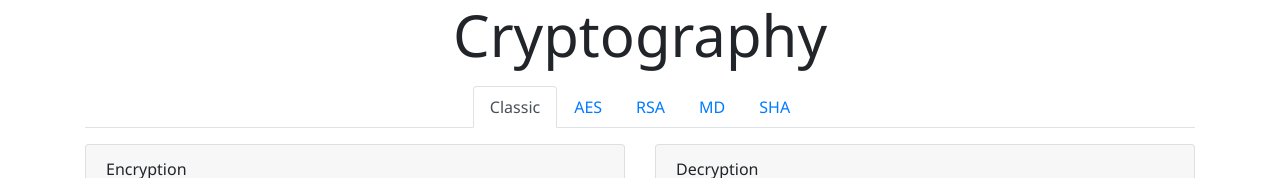
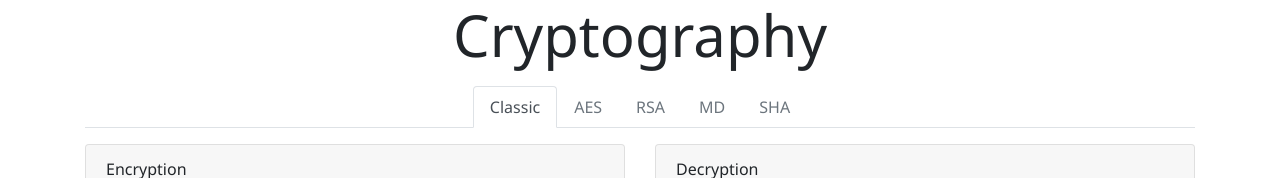
Before and after one commit to jodygeraldo/vue-cryptography, a Vue app: page / in a window 1280 px wide. Shown: the top 178 px of the page. Built offline with nearby package versions, Linux system fonts and the light colour scheme.

Commit message:
disable navlink for unfinished method

```diff
--- a/src/App.vue
+++ b/src/App.vue
@@ -9,12 +9,13 @@
         <b-nav tabs align="center">
           <b-nav-item
             v-for="page in pages"
-            :key="page"
-            :to="{ name: `${page}` }"
+            :key="page.name"
+            :to="{ name: `${page.name}` }"
             exact
             exact-active-class="active"
+            :disabled="page.disabled"
           >
-            {{ page }}
+            {{ page.name }}
           </b-nav-item>
         </b-nav>
       </div>
@@ -28,7 +29,13 @@
 export default {
   data() {
     return {
-      pages: ['Classic', 'AES', 'RSA', 'MD', 'SHA']
+      pages: [
+        { name: 'Classic', disabled: false },
+        { name: 'AES', disabled: true },
+        { name: 'RSA', disabled: true },
+        { name: 'MD', disabled: true },
+        { name: 'SHA', disabled: true }
+      ]
     }
   }
 }
```
